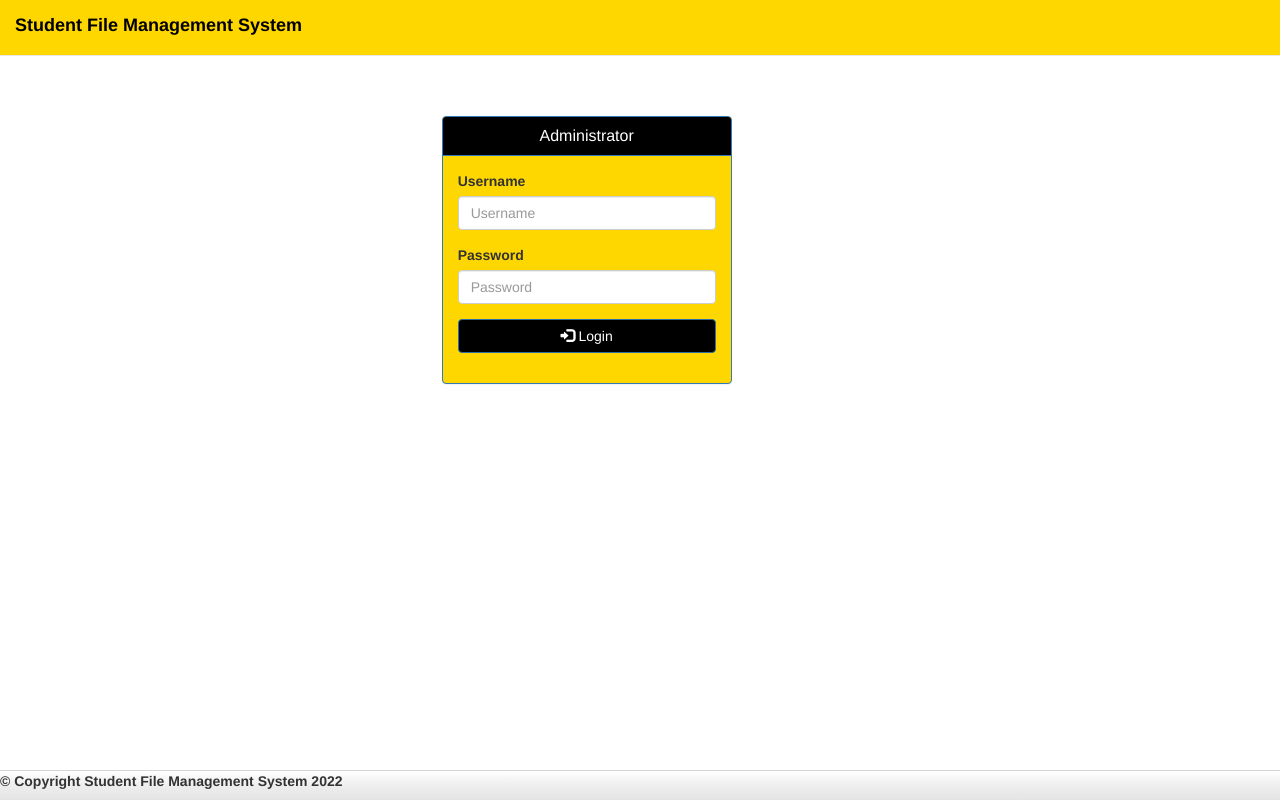
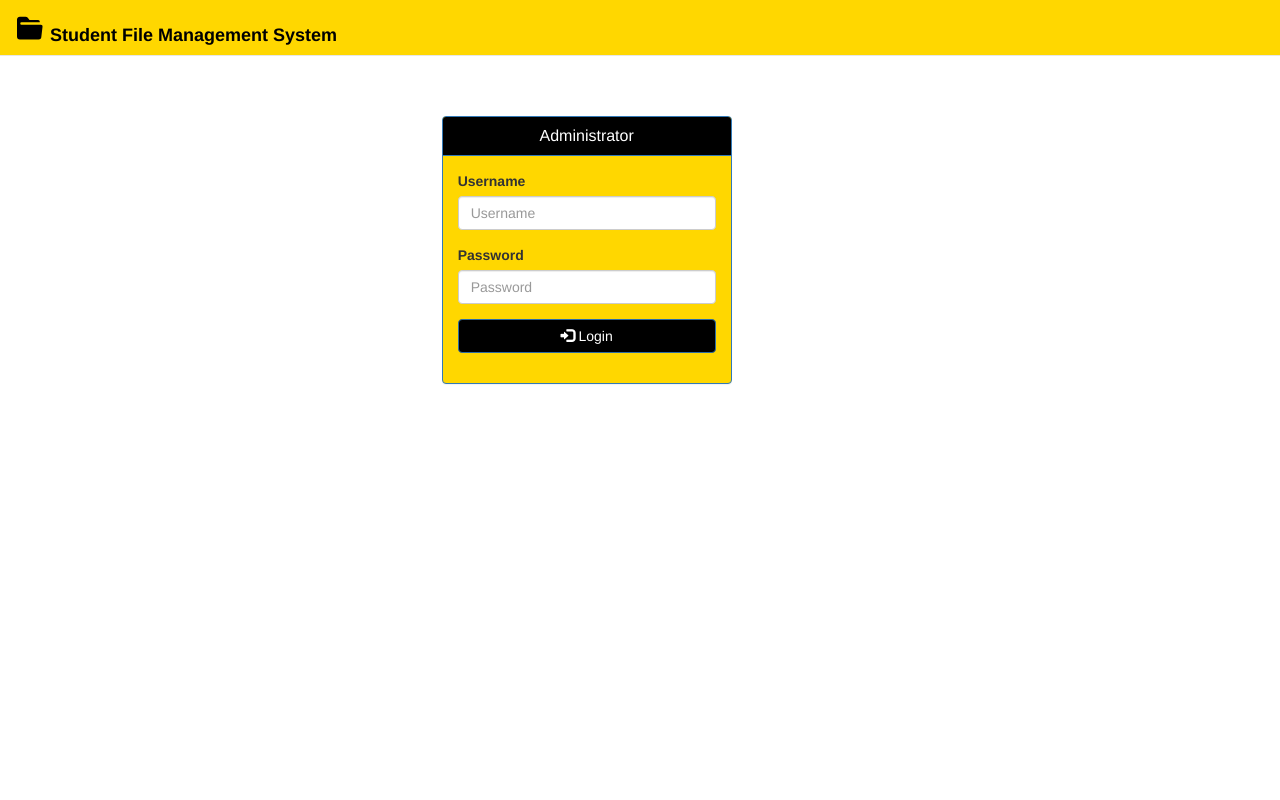
Before and after one commit to SharmainePanayas/SMFSystem, a PHP site: page /admin/index.php in a window 1280 px wide. Run offline with PHP 8.4, Linux system fonts and the light colour scheme; data comes from the database, SQL or seed files in the repository.

Commit message:
admin commit

```diff
--- a/admin/index.php
+++ b/admin/index.php
@@ -1,7 +1,7 @@
 <!DOCTYPE html>
 <html lang = "en">
 	<head>
-		<title>Student File Management System</title>
+		<title>Admin | Student File Management System</title>
 		<meta charset = "utf-8" />
 		<meta name="viewport" content="width=device-width, initial-scale=1">
 		<link rel = "stylesheet" type="text/css" href="css/bootstrap.css" />
@@ -11,12 +11,9 @@
 <body>
 	<nav class="navbar navbar-default navbar-fixed-top" style="background-color:#ffd700;">
 		<div class="container-fluid">
-			<label class="navbar-brand" id="title" style="color:black;"> Student File Management System</label>
+			<label class="navbar-brand" id="title" style="color:black;"><svg xmlns="http://www.w3.org/2000/svg" viewBox="0 0 16 16" width="30" height="26"><path d="M.513 1.513A1.75 1.75 0 011.75 1h3.5c.55 0 1.07.26 1.4.7l.9 1.2a.25.25 0 00.2.1H13a1 1 0 011 1v.5H2.75a.75.75 0 000 1.5h11.978a1 1 0 01.994 1.117L15 13.25A1.75 1.75 0 0113.25 15H1.75A1.75 1.75 0 010 13.25V2.75c0-.464.184-.91.513-1.237z"></path></svg>  Student File Management System</label>
 		</div>
 	</nav>
 	<?php include 'login.php'?>
-	<div id = "footer">
-		<label class = "footer-title">&copy; Copyright Student File Management System <?php echo date("Y", strtotime("+8 HOURS"))?></label>
-	</div>
 </body>
 </html>
--- a/admin/student.php
+++ b/admin/student.php
@@ -228,7 +228,7 @@
 		</div>
 	</div>
 	<div id = "footer">
-		<label class = "footer-title">&copy; Copyright Student File Management System <?php echo date("Y", strtotime("+8 HOURS"))?></label>
+
 	</div>
 <?php include 'script.php'?>
 <script type="text/javascript">
--- a/admin/user.php
+++ b/admin/user.php
@@ -189,9 +189,6 @@
 			</div>
 		</div>
 	</div>
-	<div id = "footer">
-		<label class = "footer-title">&copy; Copyright Student File Management System <?php echo date("Y", strtotime("+8 HOURS"))?></label>
-	</div>
 <?php include 'script.php'?>
 <script type="text/javascript">
 $(document).ready(function(){
```
